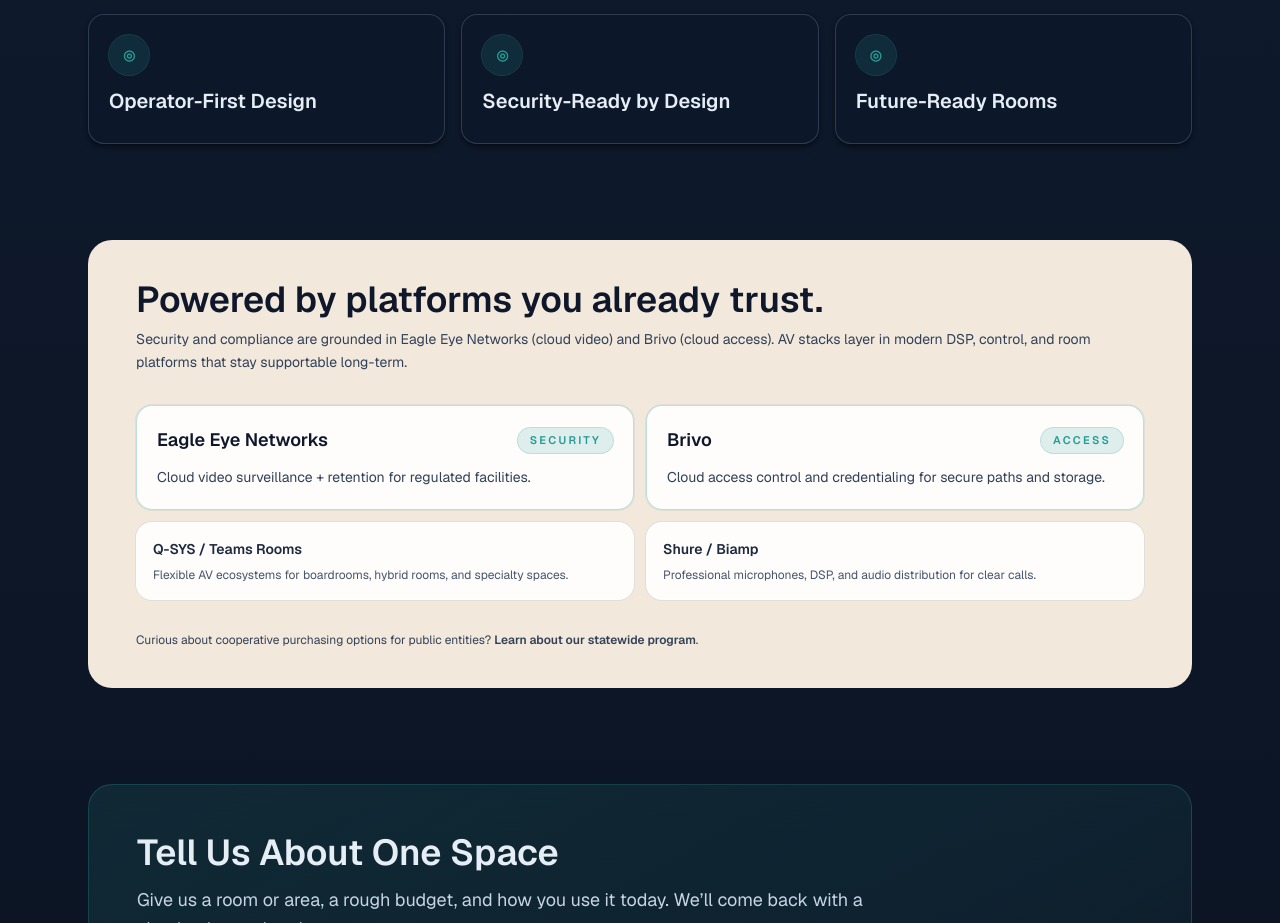
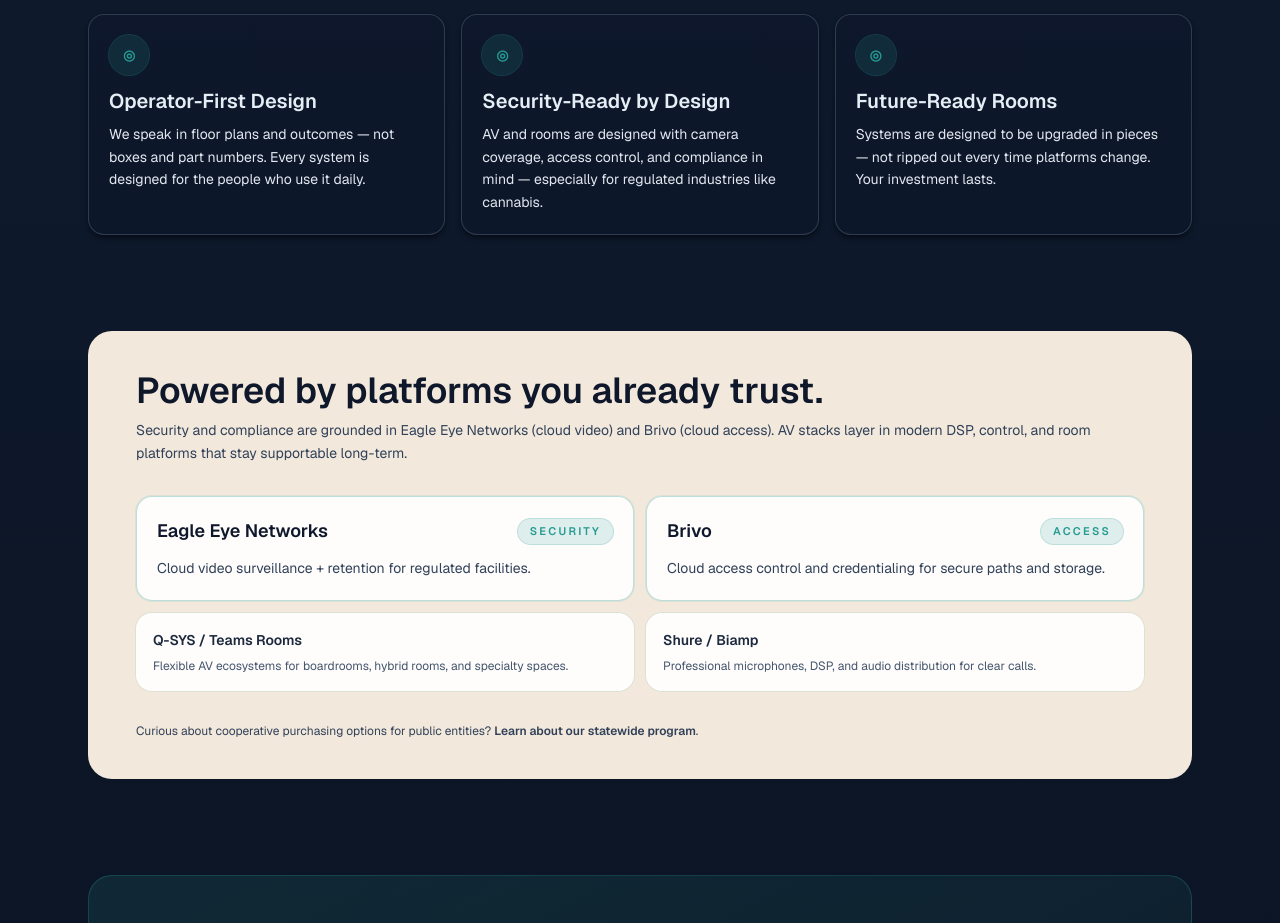
Before and after one commit to markl2305/callordut, a Next.js app: page / in a window 1280 px wide. Shown: the part 3360-4283 px from the top of the page. Built offline with nearby package versions, Linux system fonts and the light colour scheme; no server answers.

Commit message:
Phase B Fix

```diff
--- a/src/app/page.tsx
+++ b/src/app/page.tsx
@@ -318,7 +318,7 @@
                   ◎
                 </div>
                 <h3 className="text-xl font-semibold text-foreground">{value.title}</h3>
-                <p className="mt-2 text-sm leading-relaxed text-slate-200">{value.copy}</p>
+                <p className="mt-2 text-sm leading-relaxed text-slate-200">{value.body}</p>
               </div>
             ))}
           </div>
```
